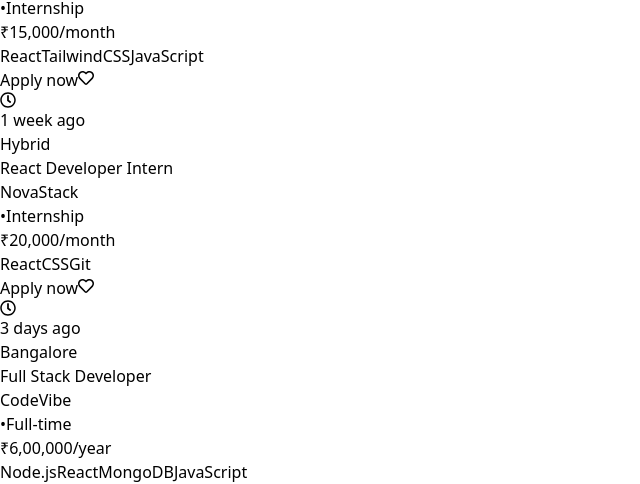
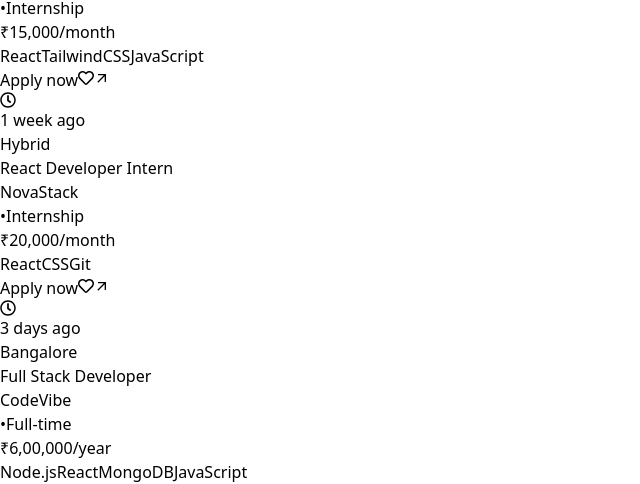
Before and after one commit to Hard1stf/DevLaunch-Jobs, a React (Vite) app: page / in a window 1280 px wide. Shown: the part 316-800 px from the top of the page, without its empty margins (0-640 px from the left). Built offline with nearby package versions, Linux system fonts and the light colour scheme.

Commit message:
feat(JobCard.jsx): add job detail navigation button and location ping UI animations

```diff
--- a/src/components/JobCard/JobCard.jsx
+++ b/src/components/JobCard/JobCard.jsx
@@ -1,5 +1,6 @@
-import { FaRegClock, FaRegHeart, FaHeart } from "react-icons/fa";
-
+import { FaRegClock, FaRegHeart, FaHeart } from 'react-icons/fa';
+import { MdArrowOutward } from 'react-icons/md';
+import { Link } from 'react-router-dom';
 
 const JobCard = ({ job, savedJobs, toggleSaveJobs }) => {
   const isSaved = savedJobs.includes(job.id);
@@ -13,32 +14,56 @@
             <span>{job.posted}</span>
           </div>
           <p className="bg-slate-950 text-white border uppercase font-semibold text-md px-2 py-1 rounded-2xl flex items-center gap-3">
-          <span className="relative flex size-3">
-            <span className="absolute inline-flex h-full w-full animate-ping rounded-full bg-sky-400 opacity-75"></span>
-            <span className="relative inline-flex size-3 rounded-full bg-sky-500"></span>
-          </span>
+            <span className="relative flex size-3">
+              <span className="absolute inline-flex h-full w-full animate-ping rounded-full bg-sky-400 opacity-75"></span>
+              <span className="relative inline-flex size-3 rounded-full bg-sky-500"></span>
+            </span>
             <span>{job.location}</span>
           </p>
         </div>
         <div className="w-full flex flex-col flex-grow">
           <div>
-            <h3 className="text-xl font-semibold"><span className="text-wrap text-white uppercase">{job.role}</span></h3>
+            <h3 className="text-xl font-semibold">
+              <span className="text-wrap text-white uppercase">{job.role}</span>
+            </h3>
             <div className="flex gap-2 text-slate-200 font-semibold">
-              <h1><span>{job.company}</span></h1>•<span className="font-normal">{job.type}</span>
+              <h1>
+                <span>{job.company}</span>
+              </h1>
+              •<span className="font-normal">{job.type}</span>
             </div>
           </div>
           <div className="my-4 flex flex-col gap-4">
             <p>{job.salary}</p>
             <p className="flex flex-wrap gap-2">
-            {job.skills.map((skill,index) => <span className="font-semibold text-md px-4 py-1 rounded-2xl bg-slate-800 text-white" key={index}>{skill}</span>)}
+              {job.skills.map((skill, index) => (
+                <span
+                  className="font-semibold text-md px-4 py-1 rounded-2xl bg-slate-800 text-white"
+                  key={index}
+                >
+                  {skill}
+                </span>
+              ))}
             </p>
           </div>
           <div className="h-full flex justify-center items-center gap-4">
-            <button className="w-full mt-auto px-3 py-2 bg-slate-400 text-slate-900 font-semibold rounded-2xl">Apply now</button>
+            <button className="w-full mt-auto px-3 py-2 bg-slate-400 text-slate-900 font-semibold rounded-2xl">
+              Apply now
+            </button>
             <button
               onClick={() => toggleSaveJobs(job.id)}
-              className="w-fit mt-auto px-3 py-2 bg-slate-400 text-slate-900 font-semibold rounded-2xl">
-                {isSaved ? <FaHeart className="text-2xl"/> : <FaRegHeart className="text-2xl"/>}
+              className="w-fit mt-auto px-3 py-2 bg-slate-400 text-slate-900 font-semibold rounded-2xl"
+            >
+              {isSaved ? (
+                <FaHeart className="text-2xl" />
+              ) : (
+                <FaRegHeart className="text-2xl" />
+              )}
+            </button>
+            <button className="w-fit mt-auto group bg-slate-400 px-3 py-2 rounded-2xl">
+              <Link to={`/jobs/${job.id}`}>
+                <MdArrowOutward className="font-black text-slate-900 text-2xl transition-all duration-300 group-hover:translate-x-1"/>
+              </Link>
             </button>
           </div>
         </div>
```
